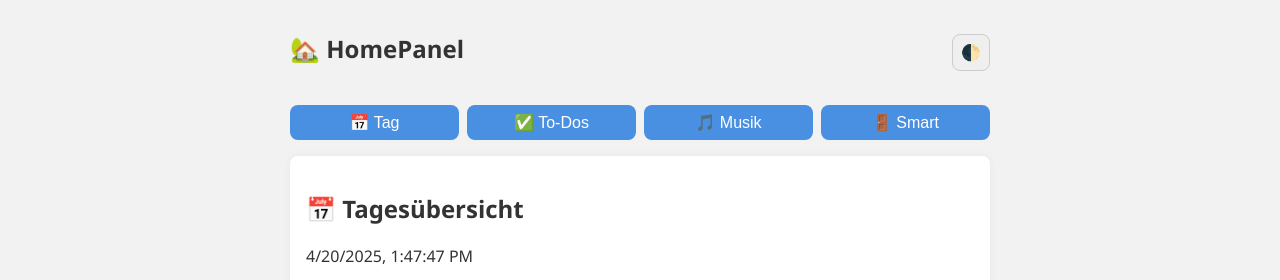
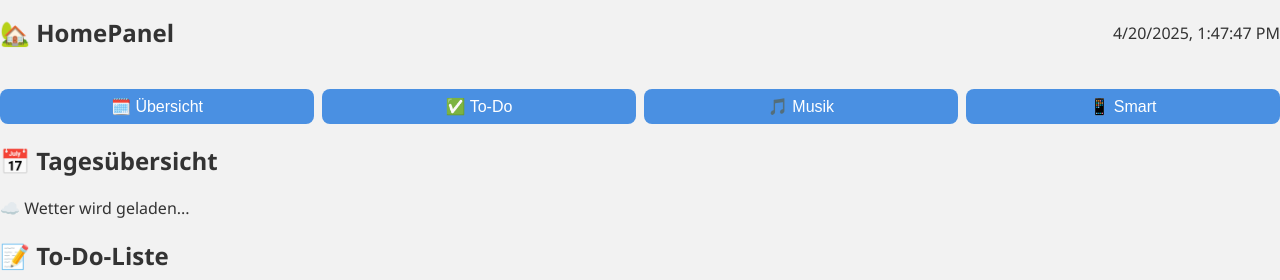
Before and after one commit to Loeschich/All-in-One, a Flask app: page / in a window 1280 px wide. Shown: the top 280 px of the page. Run offline with Flask 3, Linux system fonts and the light colour scheme.

Commit message:
Update index.html

```diff
--- a/templates/index.html
+++ b/templates/index.html
@@ -1,52 +1,49 @@
+<!-- Datei: index.html -->
 <!DOCTYPE html>
 <html lang="de">
 <head>
   <meta charset="UTF-8">
   <meta name="viewport" content="width=device-width, initial-scale=1">
-  <title>HomePanel</title>
-  <link rel="stylesheet" href="{{ url_for('static', filename='style.css') }}">
+  <title>HomePanel – All-in-One</title>
+  <link rel="stylesheet" href="style.css">
+  <script defer src="scripts.js"></script>
 </head>
 <body>
-  <div id="app">
+  <div class="container">
     <header>
       <h1>🏡 HomePanel</h1>
-      <button id="darkToggle">🌓</button>
+      <div class="datetime" id="datetime">🕒 Lade Uhrzeit...</div>
     </header>
 
     <nav>
-      <button onclick="showSection('dashboard')">📅 Tag</button>
-      <button onclick="showSection('todo')">✅ To-Dos</button>
-      <button onclick="showSection('music')">🎵 Musik</button>
-      <button onclick="showSection('shortcuts')">🚪 Smart</button>
+      <button onclick="showTab('overview')">🗓️ Übersicht</button>
+      <button onclick="showTab('todos')">✅ To-Do</button>
+      <button onclick="showTab('music')">🎵 Musik</button>
+      <button onclick="showTab('smart')">📱 Smart</button>
     </nav>
 
-    <main>
-      <section id="dashboard" class="panel active">
+    <section id="overview" class="tab">
       <h2>📅 Tagesübersicht</h2>
-        <p id="datetime"></p>
-        <iframe src="https://wttr.in/?format=3" style="border:none;width:100%;height:2rem;"></iframe>
+      <div id="weather">☁️ Wetter wird geladen...</div>
     </section>
 
-      <section id="todo" class="panel">
-        <h2>✅ To-Do-Liste</h2>
-        <input id="todoInput" placeholder="Neue Aufgabe...">
+    <section id="todos" class="tab hidden">
+      <h2>📝 To-Do-Liste</h2>
+      <input type="text" id="todoInput" placeholder="Neue Aufgabe...">
       <button onclick="addTodo()">➕</button>
       <ul id="todoList"></ul>
     </section>
 
-      <section id="music" class="panel">
-        <h2>🎵 Musik</h2>
-        <iframe style="border-radius:12px" src="https://open.spotify.com/embed/playlist/37i9dQZF1DWY4xHQp97fN6?utm_source=generator" width="100%" height="152" frameBorder="0" allowfullscreen="" allow="autoplay; clipboard-write; encrypted-media; picture-in-picture" loading="lazy"></iframe>
+    <section id="music" class="tab hidden">
+      <h2>🎶 Musik</h2>
+      <iframe style="border-radius:12px" src="https://open.spotify.com/embed/playlist/37i9dQZF1DX76Wlfdnj7AP?utm_source=generator" width="100%" height="152" frameBorder="0" allowfullscreen="" allow="autoplay; clipboard-write; encrypted-media; fullscreen; picture-in-picture" loading="lazy"></iframe>
     </section>
 
-      <section id="shortcuts" class="panel">
-        <h2>🚪 Smart Aktionen</h2>
-        <button onclick="alert('🔔 Alexa aktiviert Schlafmodus')">🛌 Schlafmodus</button>
-        <button onclick="alert('📡 Wohnung verlassen – Lichter aus, Tür prüfen')">🏃 Verlassen</button>
+    <section id="smart" class="tab hidden">
+      <h2>📲 Smart Aktionen</h2>
+      <button class="smart-btn">🌙 Schlafmodus</button>
+      <button class="smart-btn">🚪 Wohnung verlassen</button>
     </section>
-    </main>
   </div>
-
-  <script src="{{ url_for('static', filename='scripts.js') }}"></script>
 </body>
 </html>
```
Lines whose indentation alone changed are shown as unchanged.
